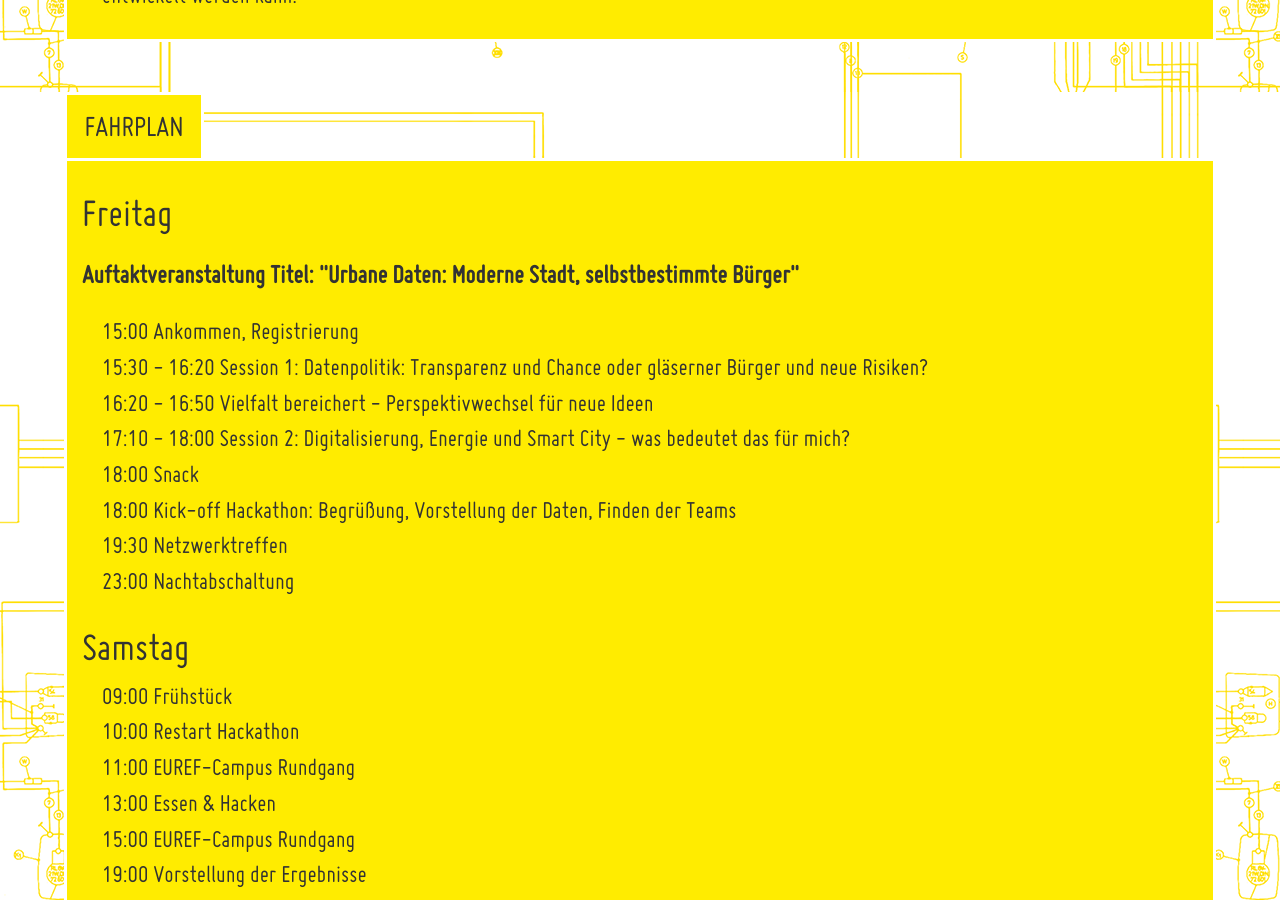
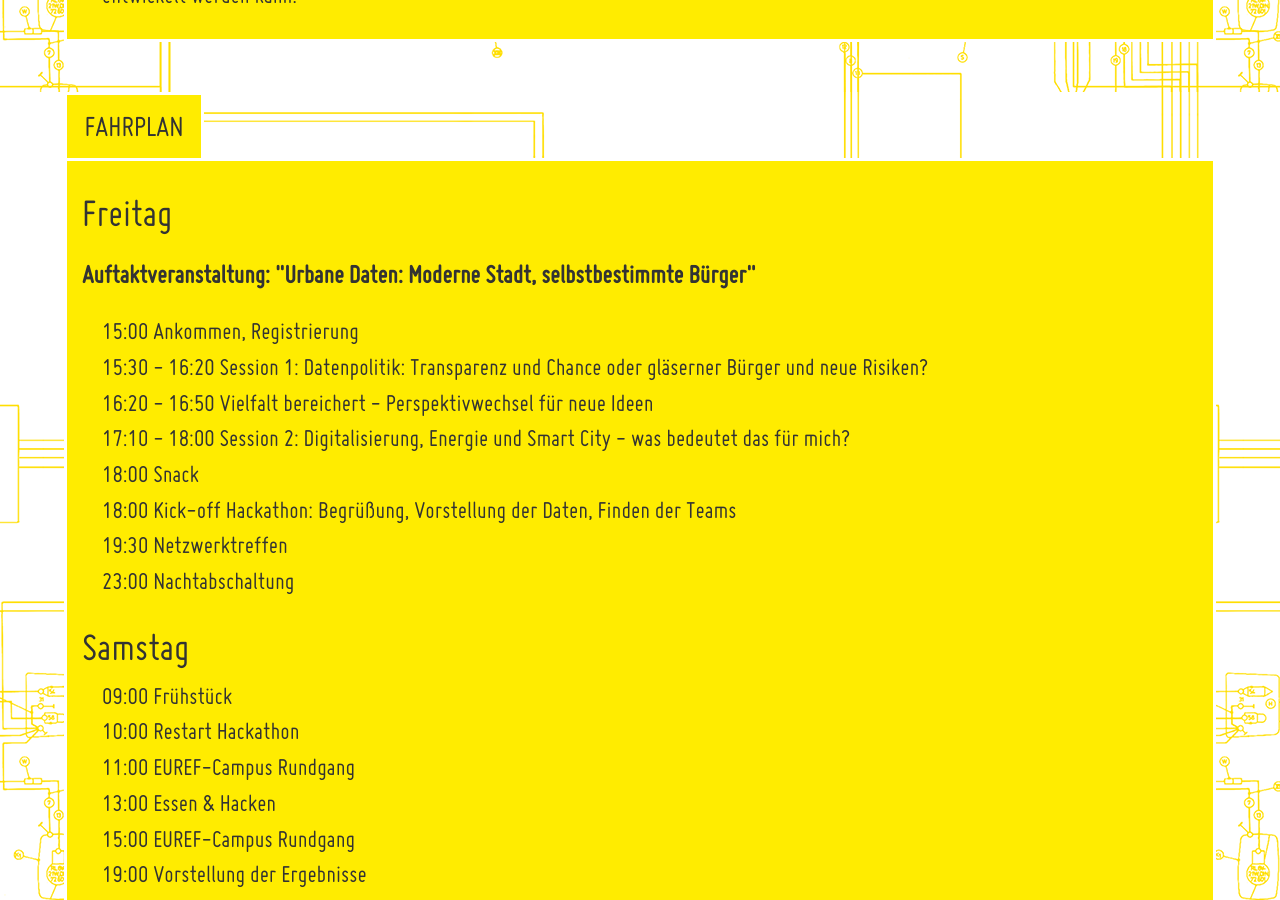
Before and after one commit to okfde/energyhack, a Jekyll site: the page built from index.html, in a window 1280 px wide and 900 px high, scrolled down 1435 px. Built offline with Jekyll 4.4.1, drawn with Linux system fonts in a browser that asks for light colours; comment, search, counter and statistics services are not loaded.

Commit message:
Fix titel

```diff
--- a/_includes/schedule_tmp.html
+++ b/_includes/schedule_tmp.html
@@ -10,7 +10,7 @@
         <div class="col-md-12 results">
           <h2>Freitag</h2>
          <p>
-           <h4>Auftaktveranstaltung Titel: "Urbane Daten: Moderne Stadt, selbstbestimmte Bürger" </h4> </p>
+           <h4>Auftaktveranstaltung: "Urbane Daten: Moderne Stadt, selbstbestimmte Bürger" </h4> </p>
 
           <p>
 15:00 Ankommen, Registrierung <br>
@@ -35,10 +35,7 @@
 19:00 Vorstellung der Ergebnisse <br>
 20:00 Preisverleihung</p>
 
-
-
           </div>
-
           </div>
         </div>
       </div>
```
